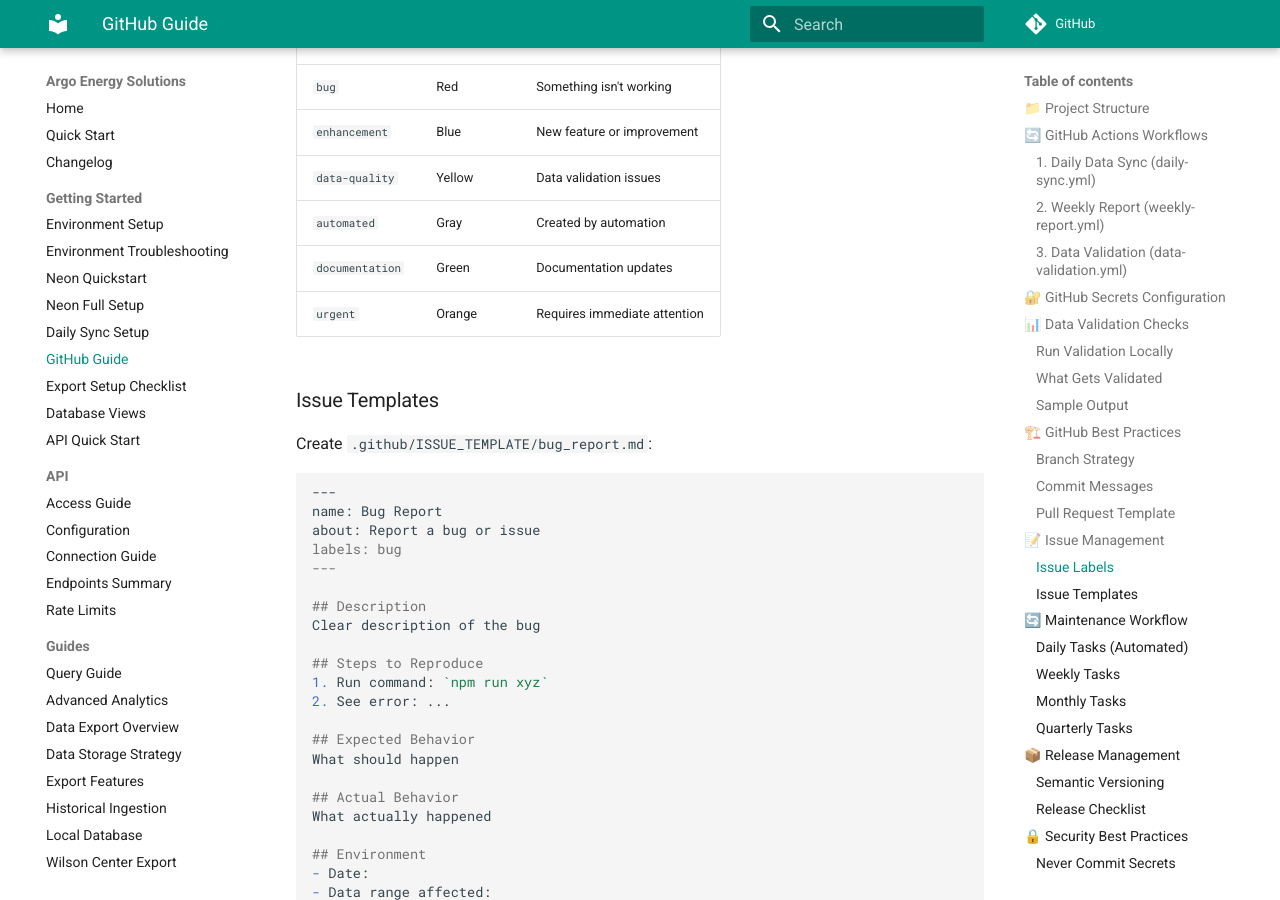
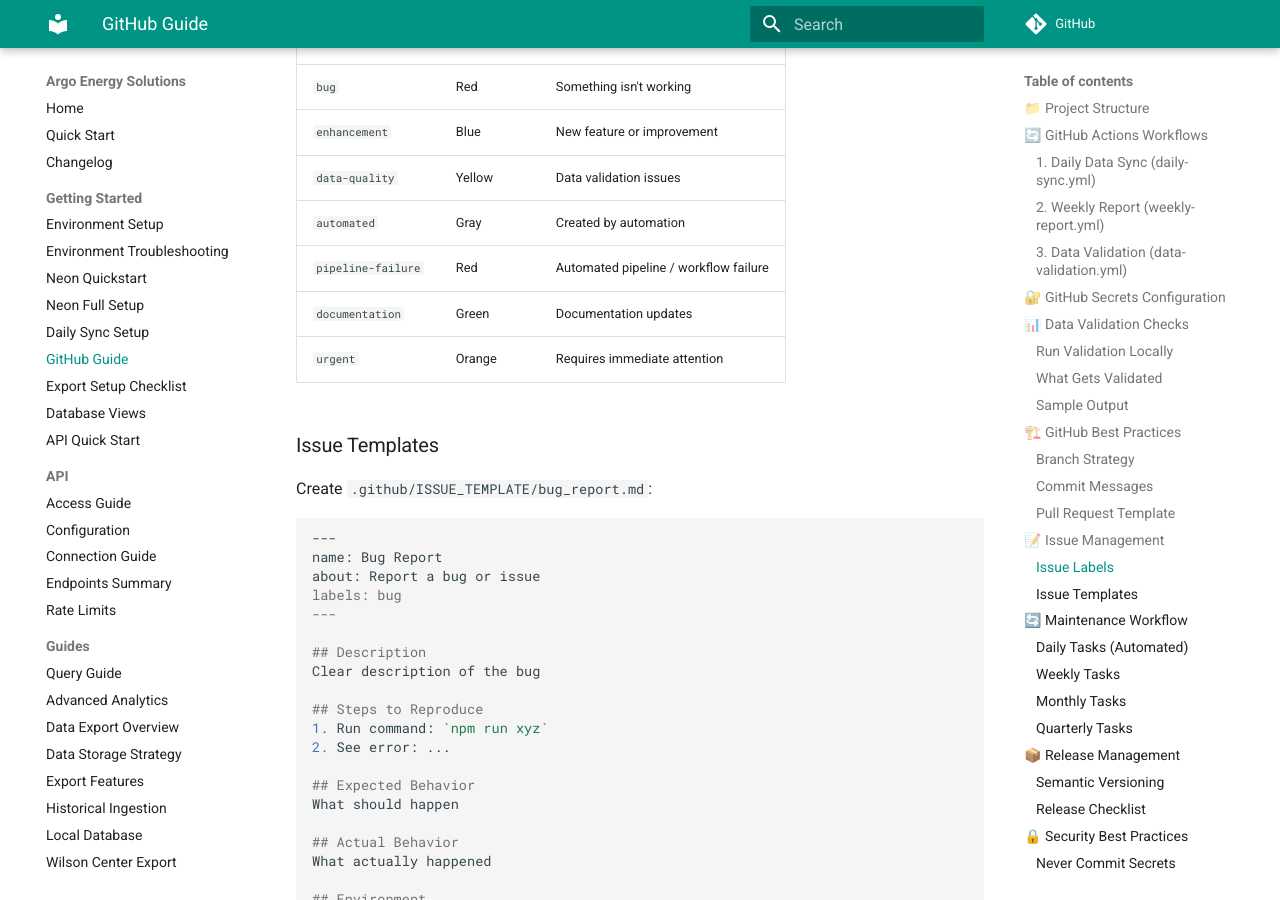
Before and after one commit to samargo3/argo-energy-solutions, an MkDocs documentation site: the page built from docs/setup/GITHUB_GUIDE.md, in a window 1280 px wide and 900 px high, scrolled down 5055 px. Built offline with MkDocs 1.6.1 and Material for MkDocs 9.7.7, drawn with Linux system fonts in a browser that asks for light colours; comment, search, counter and statistics services are not loaded.

Commit message:
Fix site discovery error handling and document pipeline-failure label
- Discover active sites: check exit code of list_active_sites.py and
  fail with ::error:: annotation if it exits non-zero; also validate
  that the resulting site list is non-empty before writing to
  GITHUB_OUTPUT, preventing silent no-op runs
- GITHUB_GUIDE.md: add pipeline-failure label to the Issue Labels table
  so it's documented alongside the automated label used by all
  workflow failure notifications (weekly-report.yml uses the same label)

https://claude.ai/code/session_01CGotvjfJRypHGV5nzwRzLr

```diff
--- a/docs/setup/GITHUB_GUIDE.md
+++ b/docs/setup/GITHUB_GUIDE.md
@@ -235,6 +235,7 @@ Create these labels for organization:
 | `enhancement` | Blue | New feature or improvement |
 | `data-quality` | Yellow | Data validation issues |
 | `automated` | Gray | Created by automation |
+| `pipeline-failure` | Red | Automated pipeline / workflow failure |
 | `documentation` | Green | Documentation updates |
 | `urgent` | Orange | Requires immediate attention |
 
```
Also changed, not shown: 1 other file.
